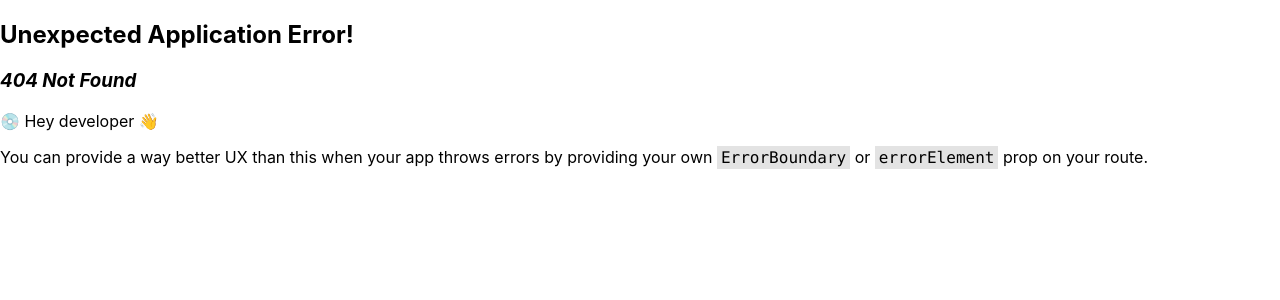
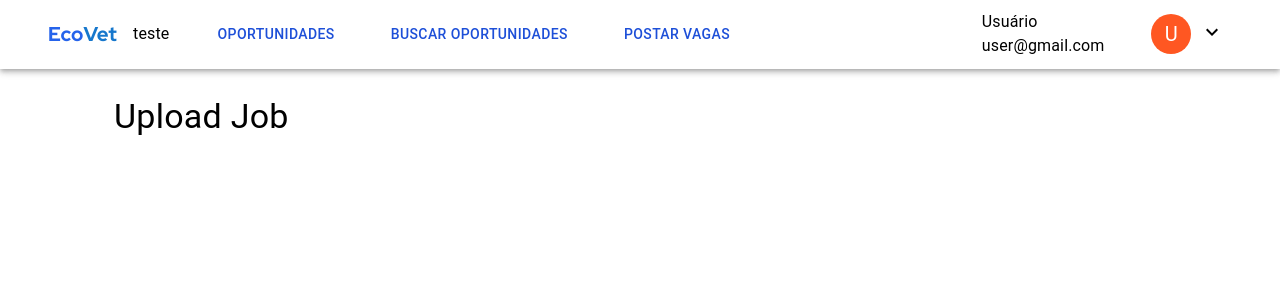
Before and after one commit to ICEI-PUC-Minas-PMV-ADS/pmv-ads-2024-1-e5-proj-empext-t6-pmv-ads-2024-1-e5-ecovet, a React (Create React App) app in the folder codigo-fonte/front-app/: page /upload-job in a window 1280 px wide. Before the commit this address had no page. Shown: the top 300 px of the page. Built offline with nearby package versions, Linux system fonts and the light colour scheme.

Commit message:
page_creation

```diff
--- /dev/null
+++ b/codigo-fonte/front-app/src/pages/UploadJob.tsx
@@ -0,0 +1,33 @@
+import { useEffect } from 'react';
+import PageContainerComponent from '../component/PageContainer';
+import type { AppDispatch, RootState } from '../reducers/store'
+import { useSelector, useDispatch } from 'react-redux'
+import useMediaQuery from '@mui/material/useMediaQuery';
+import { useTheme } from '@mui/material/styles';
+import { setDialog, setDialogIdle } from '../reducers/dialogReducer'
+import { title } from 'process';
+import DialogComponent from  '../component/Dialog'
+import Button from '@mui/material/Button';
+import TextField from '@mui/material/TextField';
+import Grid from '@mui/material/Grid';
+import FormControl from '@mui/material/FormControl';
+import Typography from '@mui/material/Typography';
+import Link from '@mui/material/Link';
+
+
+const UploadJob = () => {
+
+  const theme = useTheme();
+  const isMobile = useMediaQuery(theme.breakpoints.down('sm'));
+
+
+
+  return (
+    <PageContainerComponent title="" style={{ marginLeft: isMobile ? 60 : 3000 }}>
+     <Typography variant='h4'>Upload Job</Typography>
+
+    </PageContainerComponent>
+  )
+}
+
+export default UploadJob
--- a/codigo-fonte/front-app/src/routes.tsx
+++ b/codigo-fonte/front-app/src/routes.tsx
@@ -6,6 +6,7 @@ import AuthorizedPage from './component/AuthorizedPage'
 
 import HomePage from './pages/Home'
 import LoginPage from './pages/Login'
+import UploadJob from './pages/UploadJob';
 
 
 const router = createBrowserRouter([
@@ -16,6 +17,9 @@ const router = createBrowserRouter([
   {
     path: "/login",
     element: <AuthorizedPage children={<LoginPage />} role='user'/>
+  },{
+    path: "upload-job",
+    element: <AuthorizedPage children={<UploadJob />} />
   }
 ]);
 
```
